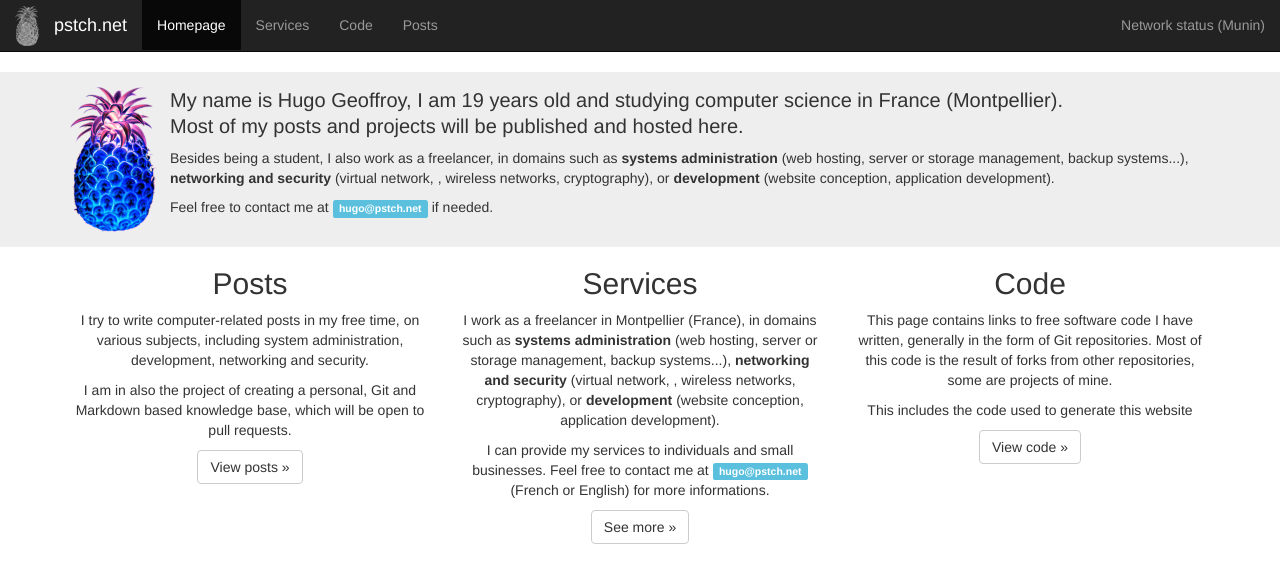
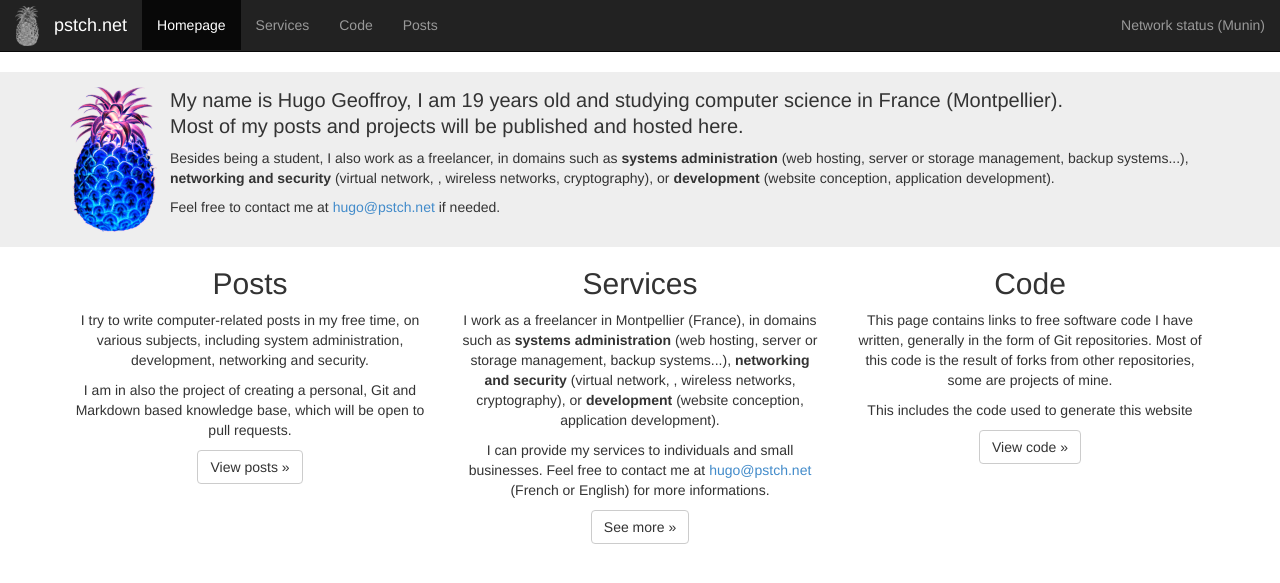
Before and after one commit to pstch/pstch-www, a Jekyll site: the page built from index.html, in a window 1280 px wide. Shown: the top 583 px of the page. Built offline with Jekyll 4.4.1, drawn with Linux system fonts in a browser that asks for light colours.

Commit message:
New design with bootstrap

```diff
--- a/index.html
+++ b/index.html
@@ -9,7 +9,7 @@
     <p>My name is Hugo Geoffroy, I am 19 years old and studying computer science in France (Montpellier).<br/>
       Most of my posts and projects will be published and hosted here.</p>
     <p>Besides being a student, I also work as a freelancer, in domains such as <strong>systems administration</strong> (web hosting, server or storage management, backup systems...), <strong>networking and security</strong> (virtual network, , wireless networks, cryptography), or <strong>development</strong> (website conception, application development).</p>
-    <p>Feel free to contact me at <a class="label label-info" href="mailto:hugo@pstch.net">hugo@pstch.net</a> if needed.</p>
+    <p>Feel free to contact me at <a href="mailto:hugo@pstch.net">hugo@pstch.net</a> if needed.</p>
   </div>
 </div>
 
@@ -25,7 +25,7 @@
     <div class="col-lg-4">
       <h2>Services</h2>
       <p>I work as a freelancer in Montpellier (France), in domains such as <strong>systems administration</strong> (web hosting, server or storage management, backup systems...), <strong>networking and security</strong> (virtual network, , wireless networks, cryptography), or <strong>development</strong> (website conception, application development).</p>
-      <p>I can provide my services to individuals and small businesses. Feel free to contact me at <a class="label label-info" href="mailto:hugo@pstch.net">hugo@pstch.net</a> (French or English) for more informations.
+      <p>I can provide my services to individuals and small businesses. Feel free to contact me at <a href="mailto:hugo@pstch.net">hugo@pstch.net</a> (French or English) for more informations.
       <p><a class="btn btn-default" href="#">See more &raquo;</a></p>
     </div>
     <div class="col-lg-4">
```
